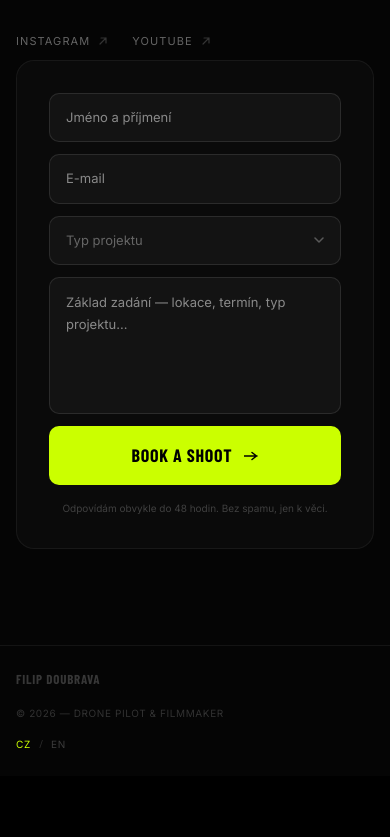
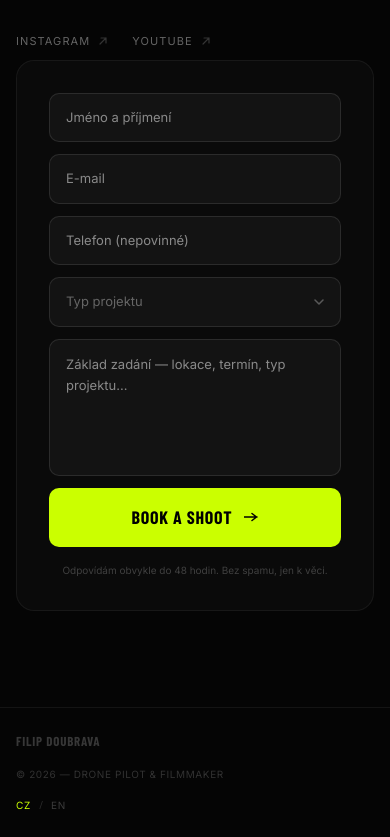
Before and after one commit to fido1622/filipdoubrava, a Next.js app: page / in a window 390 px wide. Shown: the part 9141-9978 px from the top of the page. Before the commit the page ends 9917 px from the top, so only its background shows below. Built offline with nearby package versions, Linux system fonts and the light colour scheme; a web font is replaced by a local one.

Commit message:
Add optional phone field to contact form

```diff
--- a/app/api/contact/route.ts
+++ b/app/api/contact/route.ts
@@ -12,7 +12,7 @@ const PROJECT_TYPE_LABELS: Record<string, string> = {
 };
 
 export async function POST(request: Request) {
-  const { name, email, type, message } = await request.json();
+  const { name, email, phone, type, message } = await request.json();
 
   if (!name || !email || !message) {
     return NextResponse.json({ error: 'Missing required fields' }, { status: 400 });
@@ -27,6 +27,7 @@ export async function POST(request: Request) {
       text: [
         `Jméno: ${name}`,
         `E-mail: ${email}`,
+        `Telefon: ${phone || '—'}`,
         `Typ projektu: ${PROJECT_TYPE_LABELS[type] ?? '—'}`,
         '',
         'Zpráva:',
--- a/app/components/contact-section.tsx
+++ b/app/components/contact-section.tsx
@@ -52,7 +52,7 @@ const inputBase: React.CSSProperties = {
 };
 
 export default function ContactSection() {
-  const [form, setForm] = useState({ name: '', email: '', type: '', message: '' });
+  const [form, setForm] = useState({ name: '', email: '', phone: '', type: '', message: '' });
   const [sent, setSent] = useState(false);
   const [sending, setSending] = useState(false);
   const [error, setError] = useState(false);
@@ -300,6 +300,18 @@ export default function ContactSection() {
                         </div>
                       </div>
 
+                      {/* Phone (optional) */}
+                      <input
+                        type="tel"
+                        name="phone"
+                        placeholder="Telefon (nepovinné)"
+                        value={form.phone}
+                        onChange={handleChange}
+                        style={inputBase}
+                        onFocus={e => (e.currentTarget.style.borderColor = 'rgba(255,255,255,0.25)')}
+                        onBlur={e => (e.currentTarget.style.borderColor = 'rgba(255,255,255,0.1)')}
+                      />
+
                       {/* Project type */}
                       <select
                         name="type"
```
